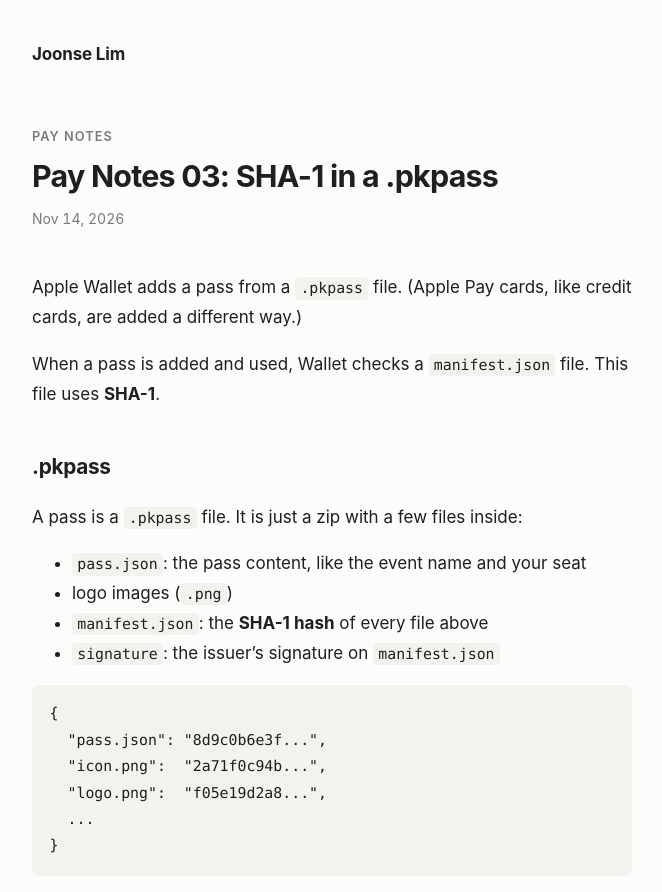
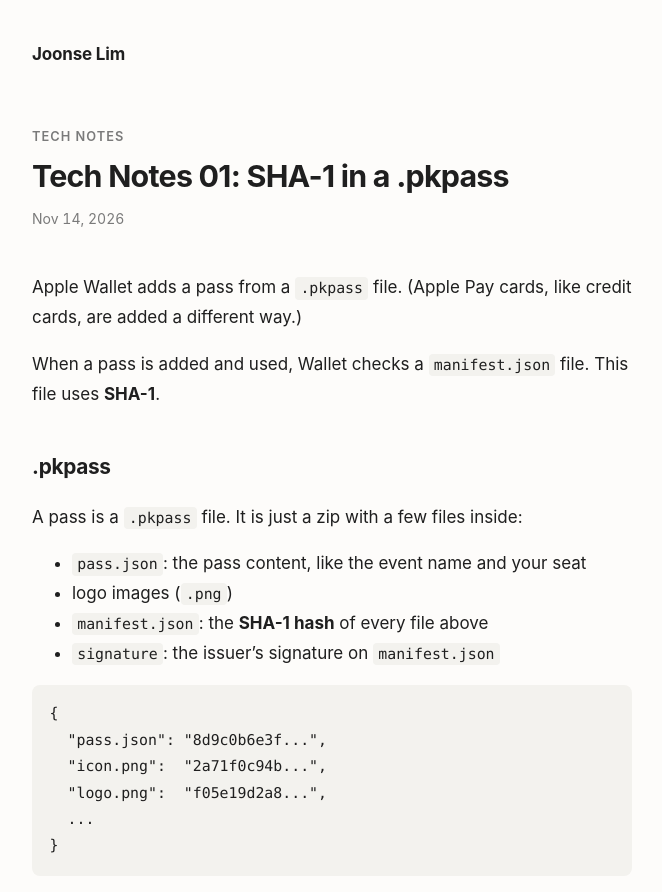
Before and after one commit to joonselim/joonselim.github.io, a Jekyll site: the page built from _posts/2026-11-14-tech-notes-01-sha-1.md, in a window 1280 px wide and 900 px high. Shown: the top 892 px of the window, without its empty margins (308-970 px from the left). Built offline with Jekyll 4.4.1, drawn with Linux system fonts in a browser that asks for light colours.

Commit message:
Move the SHA-1 post into a new Tech Notes category
Co-Authored-By: Claude Opus 5.5 <noreply@anthropic.com>

```diff
--- a/_config.yml
+++ b/_config.yml
@@ -14,6 +14,8 @@ post_categories:
     name: Pay Notes
   - key: industry-notes
     name: Industry Notes
+  - key: tech-notes
+    name: Tech Notes
   - key: project
     name: Project
   - key: general
--- a/_posts/2026-11-14-pay-notes-03-sha-1.md
+++ b/_posts/2026-11-14-tech-notes-01-sha-1.md
@@ -1,6 +1,6 @@
 ---
-title: "Pay Notes 03: SHA-1 in a .pkpass"
-category: pay-notes
+title: "Tech Notes 01: SHA-1 in a .pkpass"
+category: tech-notes
 description: Apple Wallet passes still use SHA-1. Why a .pkpass needs a hash at all, what SHA-1 does step by step, and why Apple hasn't moved to SHA-256.
 ---
 
```
